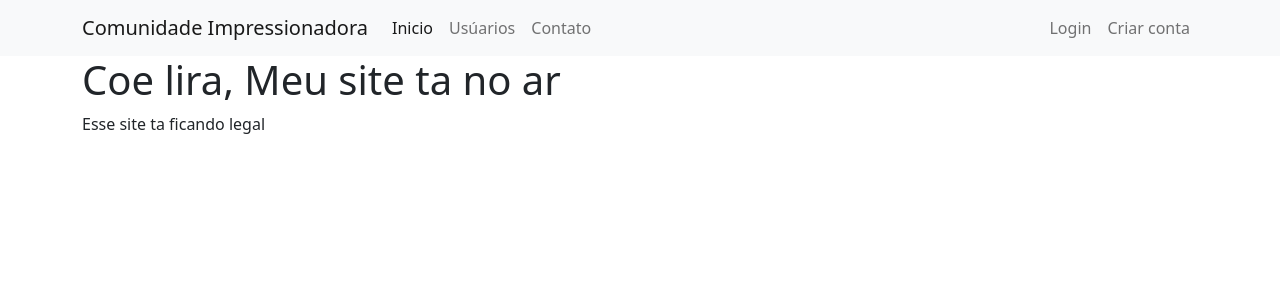
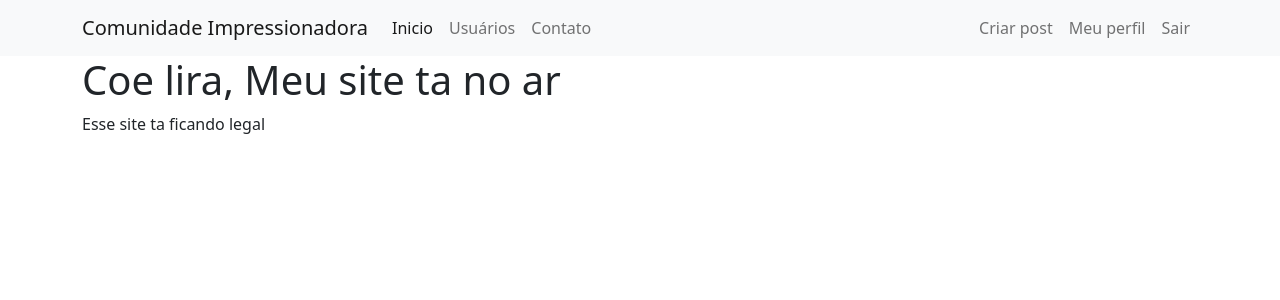
Before and after one commit to Guilherme-Fernandes97/Site-Comunidade, a Flask app: page / in a window 1280 px wide. Shown: the top 300 px of the page. Run offline with Flask 2, Linux system fonts and the light colour scheme; the visitor is signed in with stand-in values (Sample User, id 1).

Commit message:
atualizando navbar

```diff
--- a/comundiadeimpressionadora/templates/navbar.html
+++ b/comundiadeimpressionadora/templates/navbar.html
@@ -7,19 +7,31 @@
           <a class="nav-link active" aria-current="page" href="{{ url_for ('home') }}">Inicio</a>
         </li>
         <li class="nav-item">
-          <a class="nav-link" href="{{ url_for ('usuarios') }}">Usúarios</a>
+          <a class="nav-link" href="{{ url_for ('usuarios') }}">Usuários</a>
         </li>
         <li class="nav-item">
           <a class="nav-link" href="{{ url_for ('contato') }}">Contato</a>
         </li>
       </ul>
       <ul class="d-flex, navbar-nav">
+        {% if current_user.is_authenticated %}
+          <li class="nav-item">
+            <a class="nav-link" href="{{ url_for ('criar_post') }}">Criar post</a>
+          </li>
+          <li class="nav-item">
+            <a class="nav-link" href="{{ url_for ('perfil') }}">Meu perfil</a>
+          </li>
+          <li class="nav-item">
+            <a class="nav-link" href="{{ url_for ('sair') }}">Sair</a>
+          </li>
+        {% else %}
         <li class="nav-item">
           <a class="nav-link" href="{{ url_for ('login') }}">Login</a>
         </li>
         <li class="nav-item">
           <a class="nav-link" href="{{ url_for ('login') }}">Criar conta</a>
         </li>
+        {% endif %}
       </ul>
     </div>
   </div>
```
